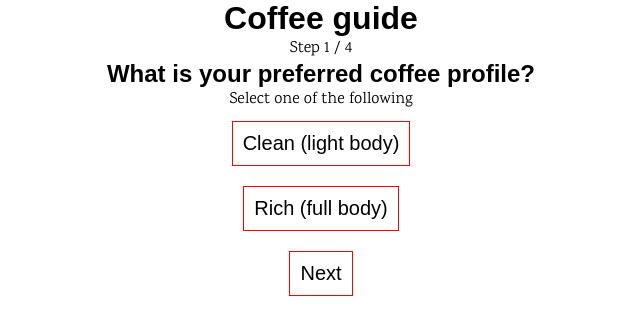
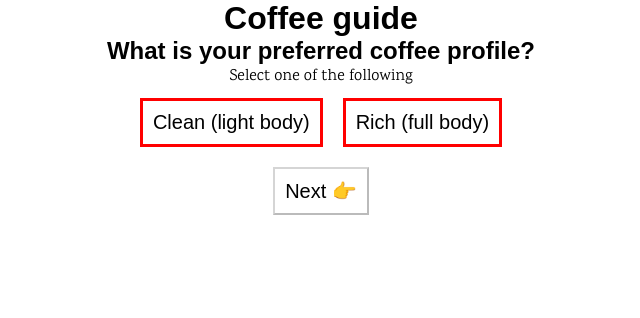
Before and after one commit to impact-roasters/coffee-guide, a React (Create React App) app: page / in a window 1280 px wide. Shown: the top 318 px of the page, without its empty margins (319-959 px from the left). Built offline with nearby package versions, Linux system fonts and the light colour scheme; a web font is replaced by a local one.

Commit message:
Major refactor

```diff
--- a/src/App.js
+++ b/src/App.js
@@ -13,17 +13,11 @@ import "./App.css";
 const App = () => {
   const answers = useAnswers();
 
-  const { steps, stepCounter, onSetStepCounter, numberOfQuestions } =
-    useSteps(answers);
+  const steps = useSteps(answers);
 
   return (
     <div className="app">
       <h1>Coffee guide</h1>
-      {stepCounter !== numberOfQuestions && (
-        <p>
-          Step {stepCounter + 1} / {numberOfQuestions}
-        </p>
-      )}
       <Routes>
         {steps.map((step, stepIndex) => (
           <Route
@@ -34,27 +28,16 @@ const App = () => {
                 question={step.question}
                 options={step.options}
                 selection={step.selection}
-                stepIndex={stepIndex}
                 onOptionClick={step.onOptionClick}
                 nextRoute={steps[stepIndex + 1]?.route ?? "/match"}
                 previousRoute={steps[stepIndex - 1]?.route ?? "/"}
-                onSetStepCounter={onSetStepCounter}
                 isFirstQuestion={stepIndex === 0}
-                isLastQuestion={stepIndex === numberOfQuestions - 1}
+                isLastQuestion={stepIndex === steps.length - 1}
               />
             }
           />
         ))}
-        <Route
-          path="/match"
-          element={
-            <CoffeeMatch
-              matches={coffeeData}
-              onSetStepCounter={onSetStepCounter}
-              stepIndex={4}
-            />
-          }
-        />
+        <Route path="/match" element={<CoffeeMatch matches={coffeeData} />} />
       </Routes>
     </div>
   );
--- a/src/CoffeeMatch.js
+++ b/src/CoffeeMatch.js
@@ -1,11 +1,6 @@
-import { useEffect } from "react";
 import "./CoffeeMatch.css";
 
-const CoffeeMatch = ({ matches, stepIndex, onSetStepCounter }) => {
-  useEffect(() => {
-    onSetStepCounter(stepIndex);
-  }, [onSetStepCounter, stepIndex]);
-
+const CoffeeMatch = ({ matches }) => {
   return (
     <div className="match">
       <h3 className="coffee-match-title">Here is your Coffee match!</h3>
--- a/src/SurveyQuestion.css
+++ b/src/SurveyQuestion.css
@@ -1,5 +1,9 @@
+.options > li {
+  display: inline-block;
+}
+
 .option-button {
-  border: 1px solid red;
+  border: 3px solid red;
   background-color: white;
   color: black;
   padding: 10px;
@@ -9,22 +13,20 @@
 }
 
 .option-button:hover {
-  background-color: red;
+  background-color: lightsalmon;
   color: white;
 }
 
 .option-button:active {
-  border: 1px solid white;
-  background-color: red;
+  background-color: lightsalmon;
   color: white;
 }
 
 .option-button.selected {
-  border: 1px solid green;
+  border-color: green;
 }
 
 .navigation-button {
-  border: 1px solid red;
   background-color: white;
   color: black;
   padding: 10px;
@@ -34,12 +36,9 @@
 }
 
 .navigation-button:hover {
-  background-color: red;
-  color: white;
+  background-color: lightblue;
 }
 
 .navigation-button:active {
-  border: 1px solid white;
-  background-color: red;
-  color: white;
+  background-color: lightblue;
 }
--- a/src/SurveyQuestion.js
+++ b/src/SurveyQuestion.js
@@ -8,19 +8,13 @@ const SurveyQuestion = ({
   question,
   options,
   selection,
-  stepIndex,
   isMultiSelect,
   isFirstQuestion,
   isLastQuestion,
   onOptionClick,
   nextRoute,
   previousRoute,
-  onSetStepCounter,
 }) => {
-  useEffect(() => {
-    onSetStepCounter(stepIndex);
-  }, [onSetStepCounter, stepIndex]);
-
   useEffect(() => {
     if (options.length === 1) {
       onOptionClick(options[0].value);
@@ -42,7 +36,7 @@ const SurveyQuestion = ({
           ? "Select some of the following"
           : "Select one of the following"}
       </p>
-      <ul>
+      <ul className="options">
         {options.map((option) => (
           <li key={option.value}>
             <button
@@ -64,7 +58,7 @@ const SurveyQuestion = ({
               onNavigate(previousRoute);
             }}
           >
-            Previous
+            👈 Previous
           </button>
         )}
         <button
@@ -72,8 +66,15 @@ const SurveyQuestion = ({
           onClick={() => {
             onNavigate(nextRoute);
           }}
+          disabled={
+            options.filter((option) =>
+              selection.some(
+                (selectedOption) => selectedOption === option.value
+              )
+            ).length === 0
+          }
         >
-          {isLastQuestion ? "Finish" : "Next"}
+          {isLastQuestion ? "Finish ☕️" : "Next 👉"}
         </button>
       </div>
     </div>
--- a/src/useSteps.js
+++ b/src/useSteps.js
@@ -1,4 +1,4 @@
-import { useState, useMemo } from "react";
+import { useMemo } from "react";
 
 import coffeeData from "./coffee";
 
@@ -54,8 +54,6 @@ const useSteps = ({
   onToggleCharacteristic,
   onSetRoastLevel,
 }) => {
-  const [stepCounter, onSetStepCounter] = useState(0);
-
   const steps = useMemo(
     () => [
       {
@@ -135,12 +133,7 @@ const useSteps = ({
     ]
   );
 
-  return {
-    stepCounter,
-    onSetStepCounter,
-    numberOfQuestions: steps.length,
-    steps,
-  };
+  return steps;
 };
 
 export default useSteps;
```
